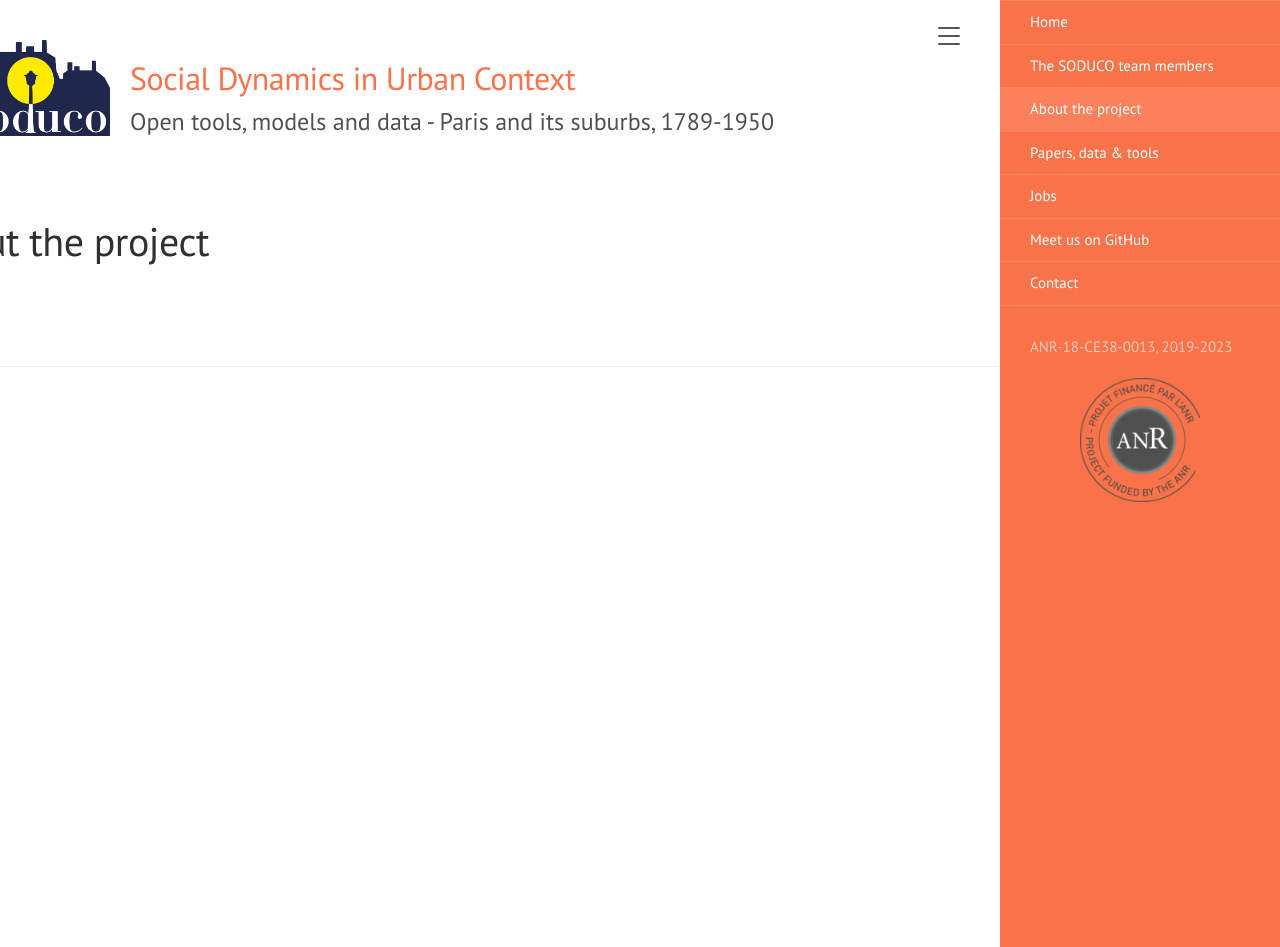
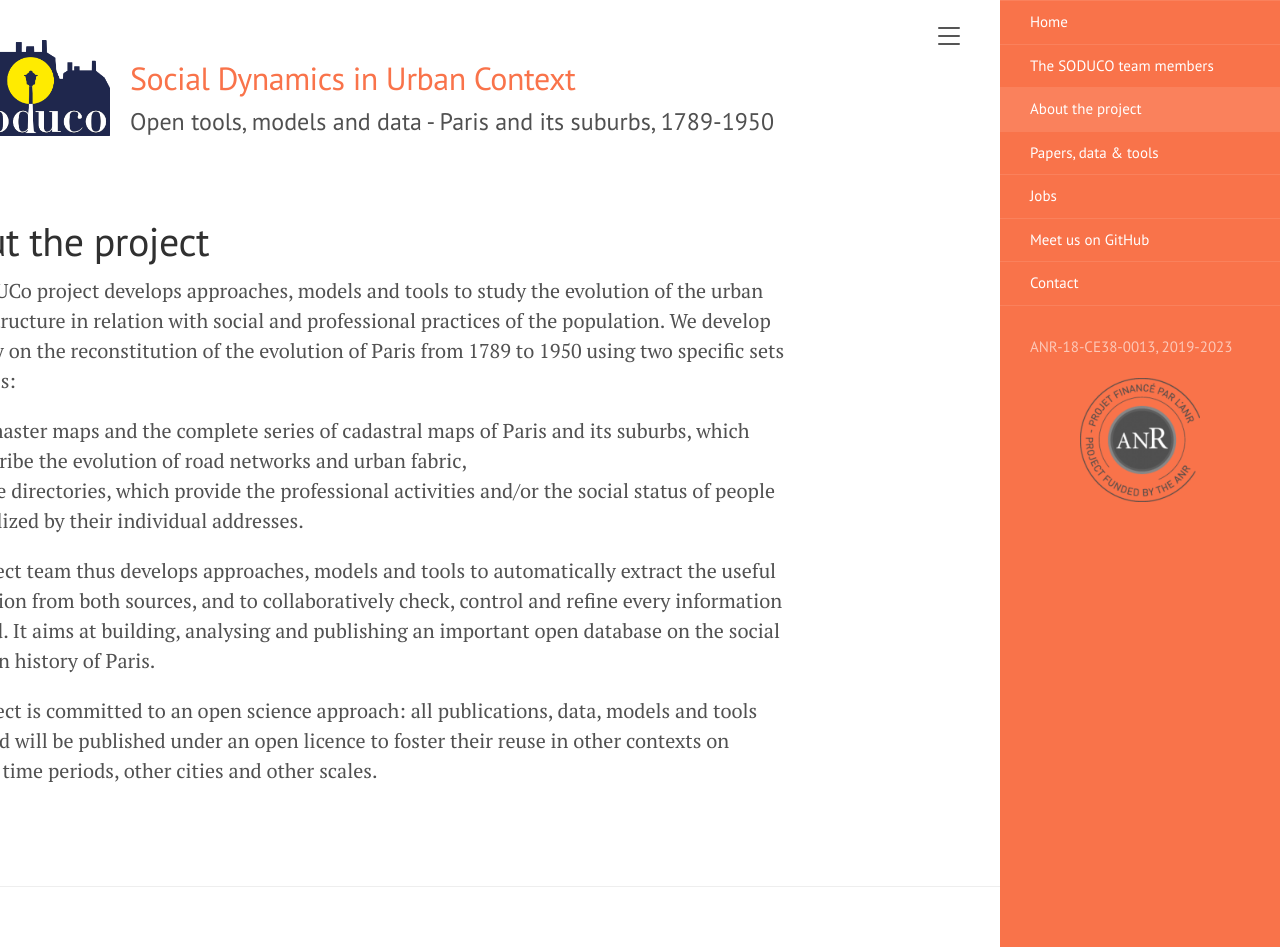
Before and after one commit to soduco/soduco.github.io, a Jekyll site: the page built from about.md, in a window 1280 px wide and 947 px high. Built offline with Jekyll 4.4.1, drawn with Linux system fonts in a browser that asks for light colours.

Commit message:
Update about.md
First draft of project goals

```diff
--- a/about.md
+++ b/about.md
@@ -3,3 +3,11 @@ layout: page
 title:  About the project
 rank: 3
 ---
+
+The SoDUCo project develops approaches, models and tools to study the evolution of the urban spatial structure in relation with social and professional practices of the population. We develop our study on the reconstitution of the evolution of Paris from 1789 to 1950 using two specific sets of sources:
+- 16 master maps and the complete series of cadastral maps of Paris and its suburbs, which describe the evolution of road networks and urban fabric,
+- trade directories, which provide the professional activities and/or the social status of people localized by their individual addresses.
+
+The project team thus develops approaches, models and tools to automatically extract the useful information from both sources, and to collaboratively check, control and refine every information extracted. It aims at building, analysing and publishing an important open database on the social and urban history of Paris.
+
+The project is committed to an open science approach: all publications, data, models and tools developed will be published under an open licence to foster their reuse in other contexts on different time periods, other cities and other scales.
```
